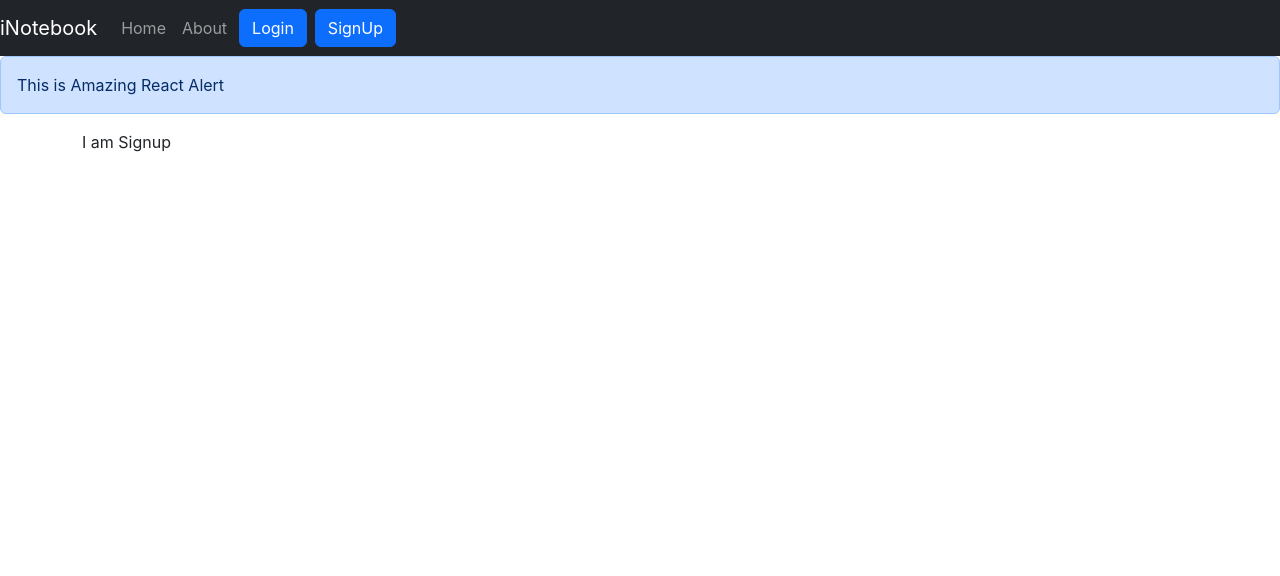
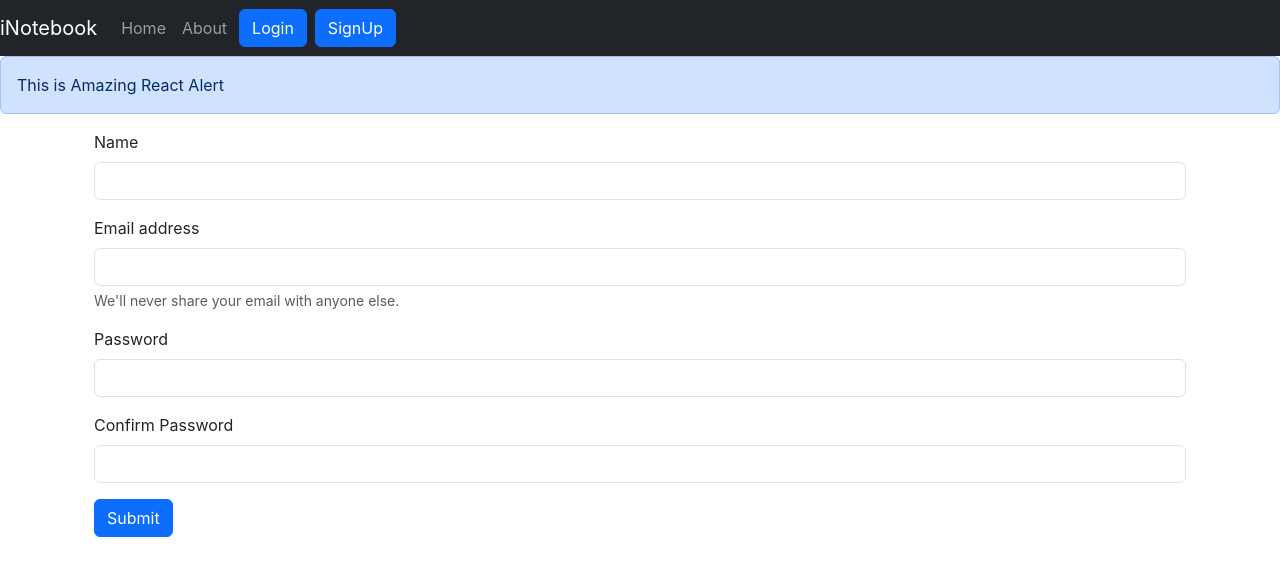
Before and after one commit to Tayyab-103/React.js_CWH_78, a React (Create React App) app in the folder inotebook/: page /signup in a window 1280 px wide. Shown: the top 576 px of the page. Built offline with nearby package versions, Linux system fonts and the light colour scheme.

Commit message:
L-70 Adding SignUp Component to iNotebook

```diff
--- a/inotebook/src/components/Signup.js
+++ b/inotebook/src/components/Signup.js
@@ -1,7 +1,106 @@
-import React from "react";
+import React, { useState } from "react";
+import { useNavigate } from "react-router-dom";
 
 const Signup = () => {
-  return <div>I am Signup</div>;
+  const [credentials,setCredentials] = useState({name:"", email: "", password:"",cpassword:""})
+  const navigate = useNavigate();
+
+  const handleSubmit = async (e) => {
+    e.preventDefault();
+    const {name, email, password} = credentials;
+    const response = await fetch(`http://localhost:5000/api/auth/createuser`, {
+      method: "POST",
+      headers: {
+        "Content-Type": "application/json",
+      },
+      body: JSON.stringify({ name, email,password}),
+    });
+
+    const json = await response.json();
+    console.log("Json CONCOLE", json)
+    if(json.success){
+      //save the auth token and redirect
+      localStorage.setItem('token', json.authtoken);
+      navigate("/");
+
+    }
+    else{
+      alert("Please try to login with correct credentials")
+    }
+
+  };
+
+
+  const onChange = (e) => {
+    setCredentials({ ...credentials, [e.target.name]: e.target.value });
+  };
+  return (
+    <div className="container">
+      <form onSubmit={handleSubmit}>
+        <div className="mb-3">
+          <label htmlFor="name" className="form-label">
+            Name
+          </label>
+          <input
+            type="text"
+            className="form-control"
+            id="name"
+            name="name"
+            aria-describedby="emailHelp"
+            onChange={onChange}
+          />
+        </div>
+        <div className="mb-3">
+          <label htmlFor="email" className="form-label">
+            Email address
+          </label>
+          <input
+            type="email"
+            className="form-control"
+            id="email"
+            name="email"
+            aria-describedby="emailHelp"
+            onChange={onChange}
+          />
+          <div id="emailHelp" className="form-text">
+            We'll never share your email with anyone else.
+          </div>
+        </div>
+        <div className="mb-3">
+          <label htmlFor="password" className="form-label">
+            Password
+          </label>
+          <input
+            type="password"
+            className="form-control"
+            id="password"
+            name="password"
+            onChange={onChange}
+            required
+            minLength={5}
+          />
+        </div>
+        <div className="mb-3">
+          <label htmlFor="cpassword" className="form-label">
+           Confirm Password
+          </label>
+          <input
+            type="password"
+            className="form-control"
+            id="cpassword"
+            name="cpassword"
+            onChange={onChange}
+            required
+            minLength={5}
+          />
+        </div>
+
+        <button type="submit" className="btn btn-primary">
+          Submit
+        </button>
+      </form>
+    </div>
+  );
 };
 
 export default Signup;
```
Also changed, not shown: 1 other file (tests, documents, lock files or other folders).
